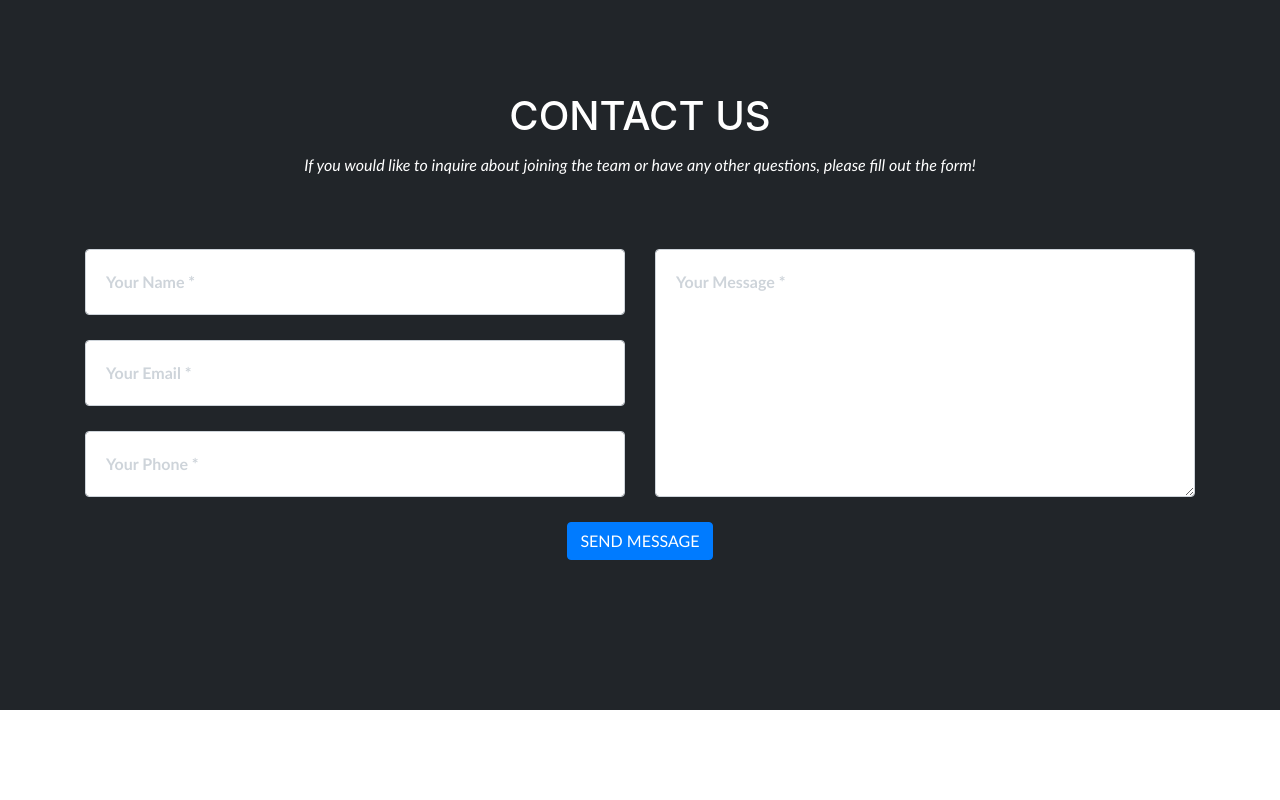
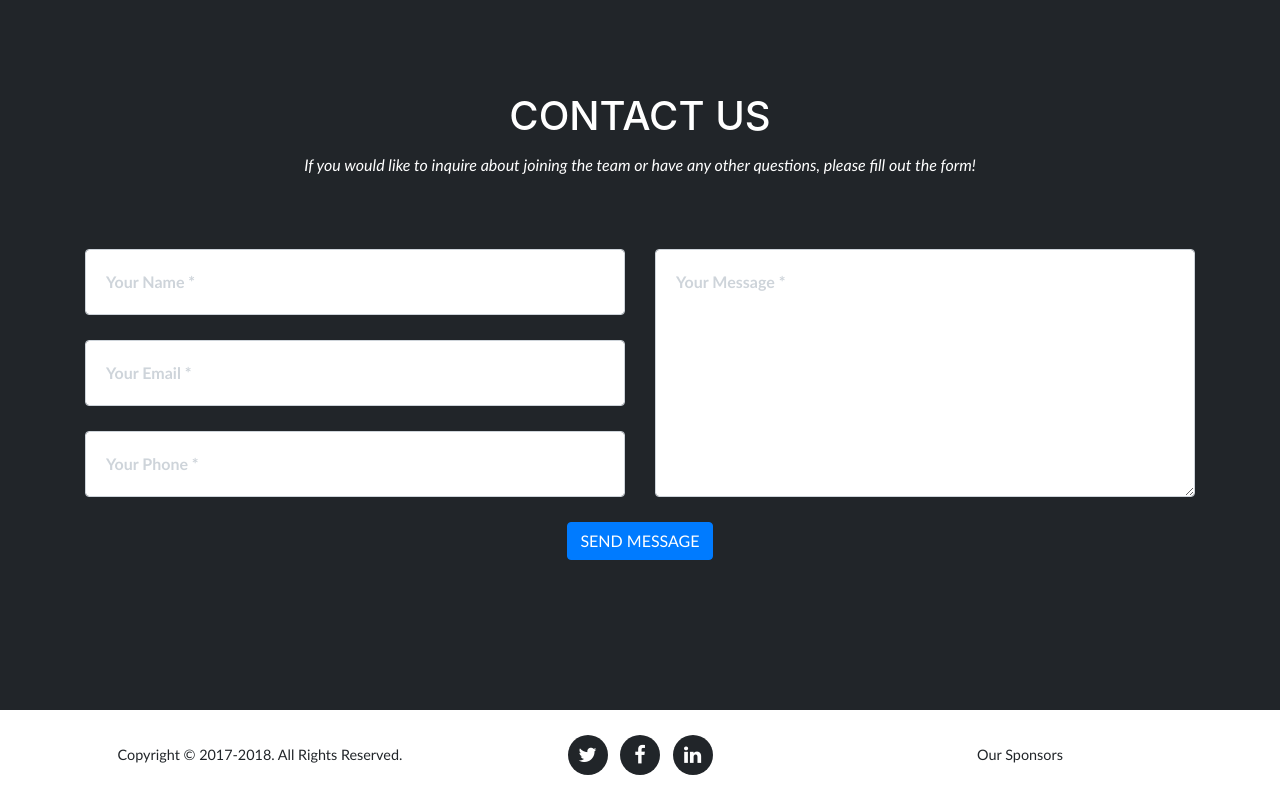
Before and after one commit to carterduong/climbingteamatucsd, a website with bundled scripts: page contactus.html in a window 1280 px wide. Shown: the part 683-1483 px from the top of the page. Before the commit the page ends 1393 px from the top, so only its background shows below. Built offline with nearby package versions, Linux system fonts and the light colour scheme; a web font is replaced by a local one.

Commit message:
added footer

```diff
--- a/contactus.html
+++ b/contactus.html
@@ -105,6 +105,43 @@
       </div>
     </section>
 
+    <!-- Footer -->
+    <footer>
+      <div class="container">
+        <div class="row">
+          <div class="col-md-4">
+            <span class="copyright">Copyright &copy; 2017-2018. All Rights Reserved.</span>
+          </div>
+          <div class="col-md-4">
+            <ul class="list-inline social-buttons">
+              <li class="list-inline-item">
+                <a href="#">
+                  <i class="fa fa-twitter"></i>
+                </a>
+              </li>
+              <li class="list-inline-item">
+                <a href="#">
+                  <i class="fa fa-facebook"></i>
+                </a>
+              </li>
+              <li class="list-inline-item">
+                <a href="#">
+                  <i class="fa fa-linkedin"></i>
+                </a>
+              </li>
+            </ul>
+          </div>
+          <div class="col-md-4">
+            <ul class="list-inline quicklinks">
+              <li class="list-inline-item">
+                Our Sponsors
+              </li>
+            </ul>
+          </div>
+        </div>
+      </div>
+    </footer>
+
     <!-- Bootstrap core JavaScript -->
     <script src="vendor/jquery/jquery.min.js"></script>
     <script src="vendor/bootstrap/js/bootstrap.bundle.min.js"></script>
```
Also changed, not shown: about.html (+37 -0 lines), faq.html (+37 -0 lines), getinvolved.html (+37 -0 lines).
